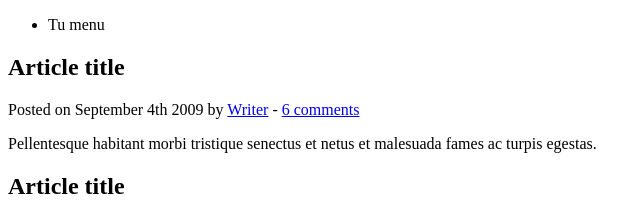
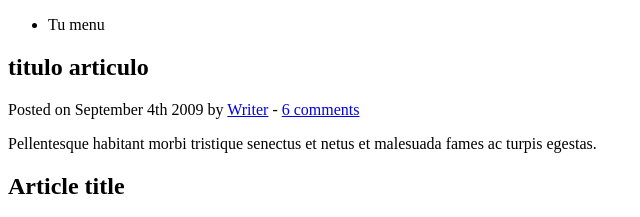
Before and after one commit to ivisa/demo-repo2, a plain HTML site: page index.html in a window 1280 px wide. Shown: the top 217 px of the page, 0-640 px from the left. Drawn offline with Linux system fonts and the light colour scheme.

Commit message:
se modifico index

```diff
--- a/index.html
+++ b/index.html
@@ -21,7 +21,7 @@
 
 		<article>
 			<header>
-				<h2>Article title</h2>
+				<h2>titulo articulo</h2>
 				<p>Posted on <time datetime="2009-09-04T16:31:24+02:00">September 4th 2009</time> by <a href="#">Writer</a> - <a href="#comments">6 comments</a></p>
 			</header>
 			<p>Pellentesque habitant morbi tristique senectus et netus et malesuada fames ac turpis egestas.</p>
```
